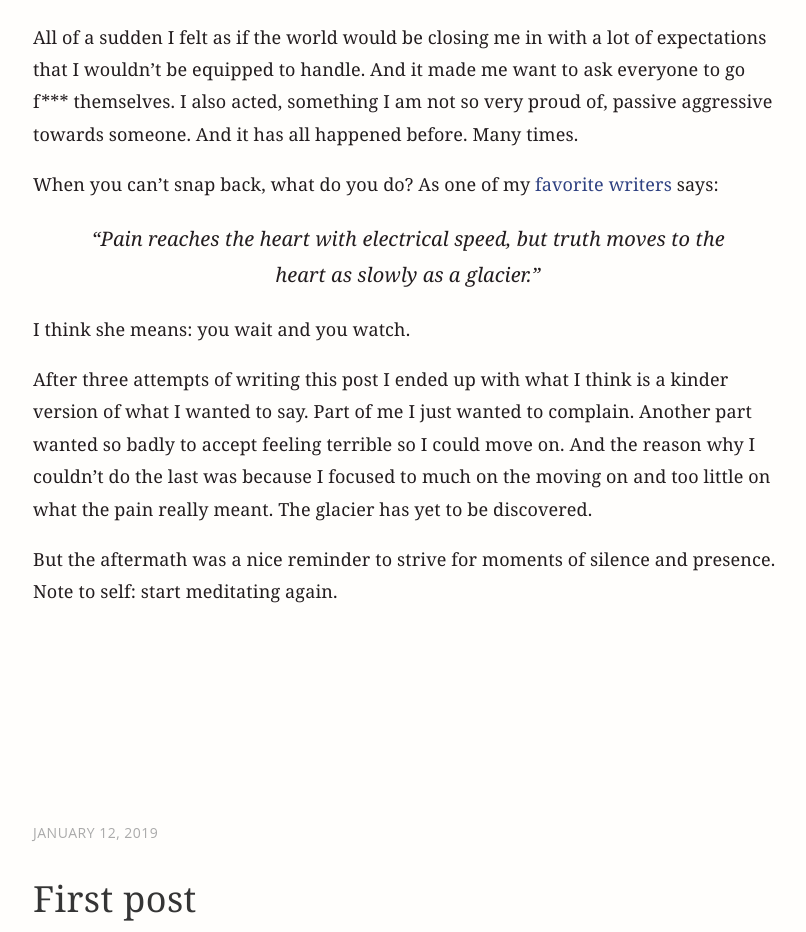
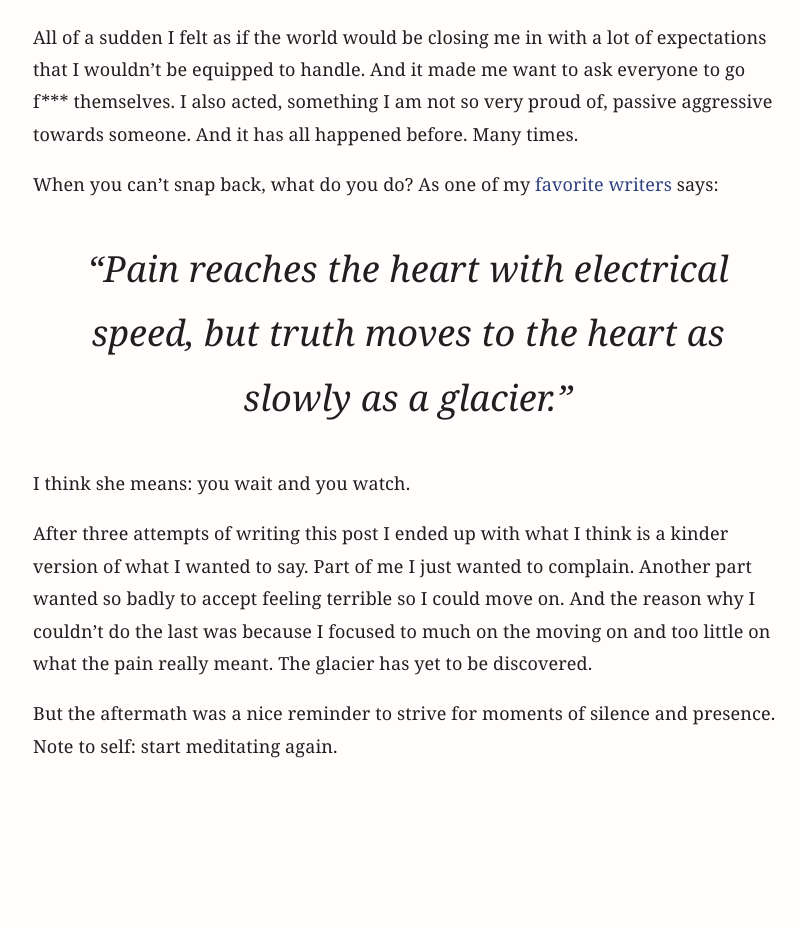
Before and after one commit to sunnyoaks/portfolio, a Jekyll site: the page built from index.html, in a window 1280 px wide. Shown: the part 963-1895 px from the top of the page, without its empty margins (232-1038 px from the left). Built offline with Jekyll 4.4.1, drawn with Linux system fonts in a browser that asks for light colours; the list of posts is cut into pages by our own code.

Commit message:
blockquote css

```diff
--- a/_sass/ambridge/_base.scss
+++ b/_sass/ambridge/_base.scss
@@ -90,10 +90,11 @@ a {
 blockquote, blockquote p {
     color: $dark-purple;
     font-style: italic;
-    font-size: $fs4;
+    font-size: $fs3;
     line-height: $lh;
     text-align: center;
     letter-spacing: 0.003rem;
+    margin: 2rem auto 2rem auto;
 
 
 
```
Also changed, not shown: _posts/2019-01-12-First-post.md (+0 -2 lines).
